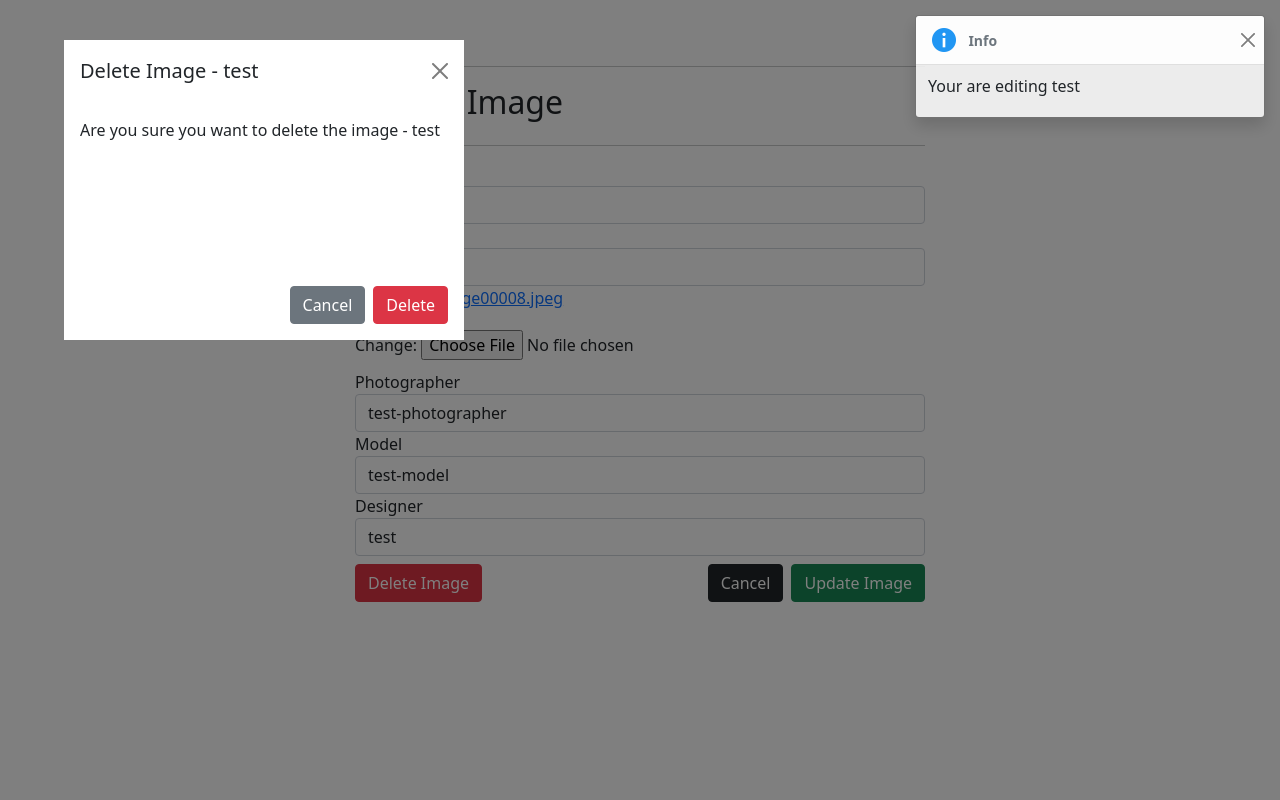
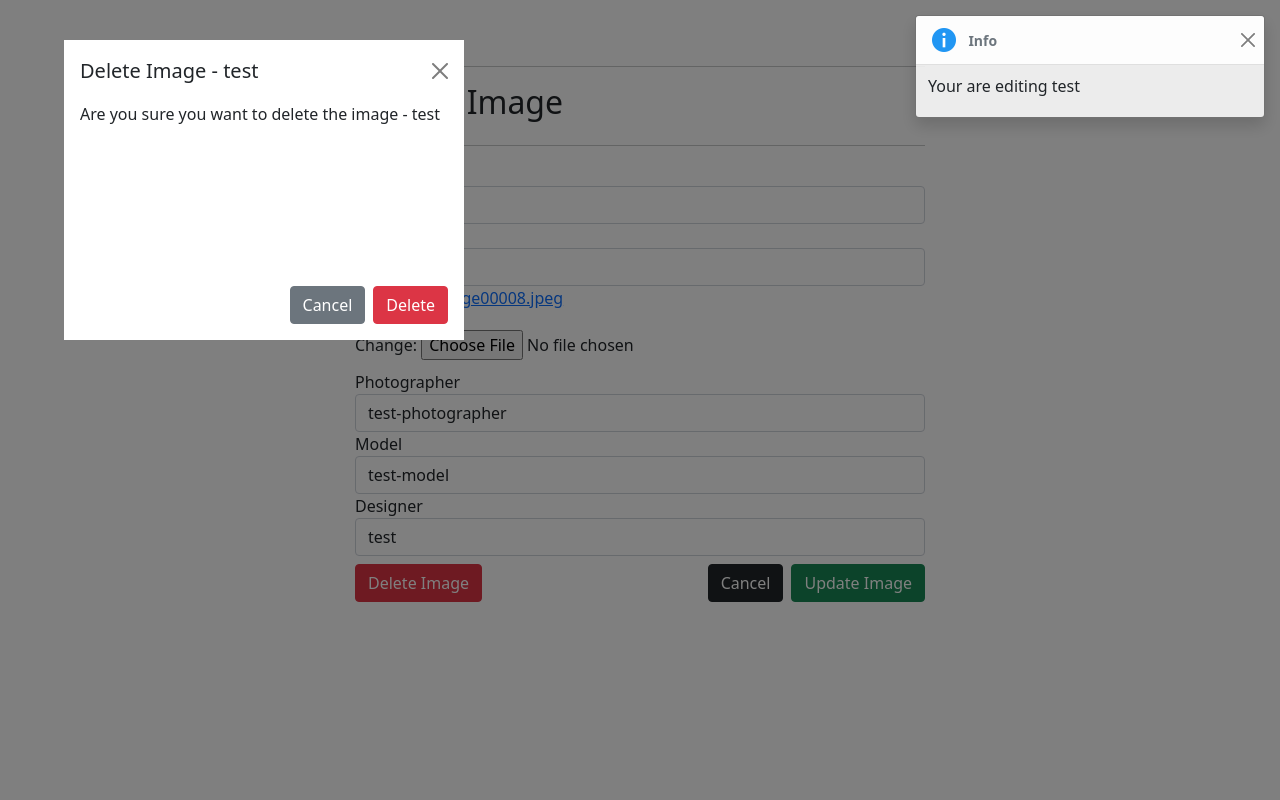
Before and after one commit to jacobmolsby93/melanie-portfolio, a Django app: page /edit_image/17/ in a window 1280 px wide, after a click on "Delete Image". Run offline with Django 4.2, Linux system fonts and the light colour scheme; a user stored in the database is signed in; data comes from the database, SQL or seed files in the repository; both versions use the stored data as it was after the commit; some libraries are stand-ins or nearby versions.

Commit message:
fix padding on delete modal

```diff
--- a/static/css/base.css
+++ b/static/css/base.css
@@ -38,6 +38,10 @@
 .modal {
     position: relative;
     border: 0;
+}
+
+.modal-body {
+    padding: 0rem 1rem 0rem 1rem;
 }
 
 .modal-content {
```
Also changed, not shown: db.sqlite3, 1 other file.
